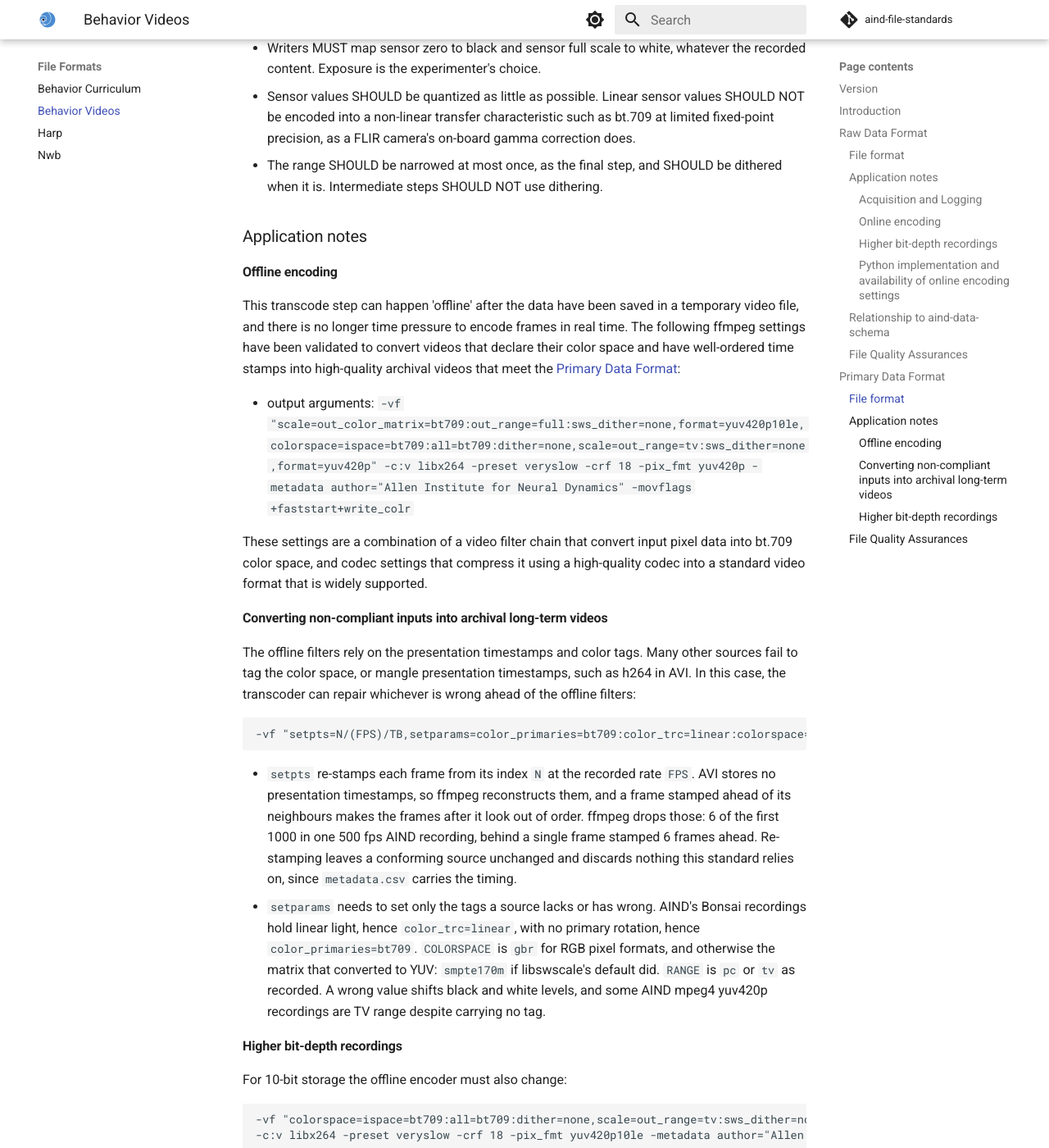
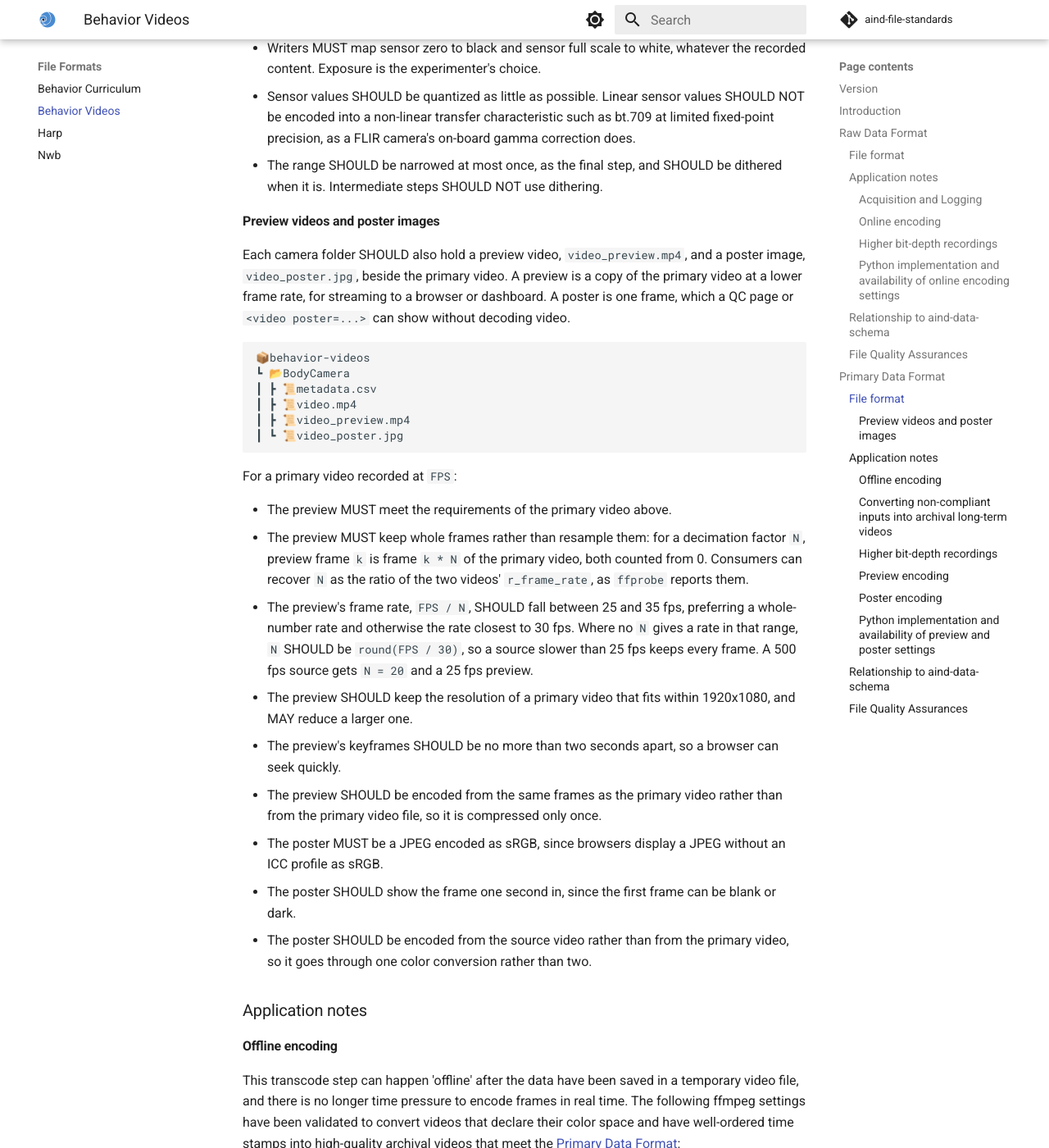
Before and after one commit to AllenNeuralDynamics/aind-file-standards, an MkDocs documentation site: the page built from docs/file_formats/behavior_videos.md, in a window 1280 px wide and 1400 px high, scrolled down 5158 px. Shown: the whole window at 82% size. Built offline with MkDocs 1.6.1 and Material for MkDocs 9.7.7, drawn with Linux system fonts in a browser that asks for light colours; comment, search, counter and statistics services are not loaded; some of the changed text lies outside the part shown.

Commit message:
docs: add a preview video and poster image to behavior videos
Each camera folder should now hold video_preview.mp4 and
video_poster.jpg beside the primary video, as proposed in #85, so
browsers and dashboards can stream behavior video acquired at 120 to
500 fps. Both are SHOULDs, so files that conformed to 0.3.0 still
conform and the version moves to 0.4.0.

- The preview keeps every N-th frame, with N chosen for a 25 to 35 fps
  preview, so preview frame k is primary frame k * N.
- The poster is an sRGB JPEG of the frame one second in.
- Both are encoded from the same frames as the primary video and live in
  the raw data asset beside it rather than in a derived asset, as
  discussed in #85.

````diff
--- a/docs/file_formats/behavior_videos.md
+++ b/docs/file_formats/behavior_videos.md
@@ -160,6 +160,31 @@
 - Sensor values SHOULD be quantized as little as possible. Linear sensor values SHOULD NOT be encoded into a non-linear transfer characteristic such as bt.709 at limited fixed-point precision, as a FLIR camera's on-board gamma correction does.
 - The range SHOULD be narrowed at most once, as the final step, and SHOULD be dithered when it is. Intermediate steps SHOULD NOT use dithering.
 
+#### Preview videos and poster images
+
+Each camera folder SHOULD also hold a preview video, `video_preview.mp4`, and a poster image, `video_poster.jpg`, beside the primary video. A preview is a copy of the primary video at a lower frame rate, for streaming to a browser or dashboard. A poster is one frame, which a QC page or `<video poster=...>` can show without decoding video.
+
+```plaintext
+📦behavior-videos
+┗ 📂BodyCamera
+┃ ┣ 📜metadata.csv
+┃ ┣ 📜video.mp4
+┃ ┣ 📜video_preview.mp4
+┃ ┗ 📜video_poster.jpg
+```
+
+For a primary video recorded at `FPS`:
+
+- The preview MUST meet the requirements of the primary video above.
+- The preview MUST keep whole frames rather than resample them: for a decimation factor `N`, preview frame `k` is frame `k * N` of the primary video, both counted from 0. Consumers can recover `N` as the ratio of the two videos' `r_frame_rate`, as `ffprobe` reports them.
+- The preview's frame rate, `FPS / N`, SHOULD fall between 25 and 35 fps, preferring a whole-number rate and otherwise the rate closest to 30 fps. Where no `N` gives a rate in that range, `N` SHOULD be `round(FPS / 30)`, so a source slower than 25 fps keeps every frame. A 500 fps source gets `N = 20` and a 25 fps preview.
+- The preview SHOULD keep the resolution of a primary video that fits within 1920x1080, and MAY reduce a larger one.
+- The preview's keyframes SHOULD be no more than two seconds apart, so a browser can seek quickly.
+- The preview SHOULD be encoded from the same frames as the primary video rather than from the primary video file, so it is compressed only once.
+- The poster MUST be a JPEG encoded as sRGB, since browsers display a JPEG without an ICC profile as sRGB.
+- The poster SHOULD show the frame one second in, since the first frame can be blank or dark.
+- The poster SHOULD be encoded from the source video rather than from the primary video, so it goes through one color conversion rather than two.
+
 ### Application notes
 
 #### Offline encoding
@@ -190,7 +215,44 @@
 -c:v libx264 -preset veryslow -crf 18 -pix_fmt yuv420p10le -metadata author="Allen Institute for Neural Dynamics" -movflags +faststart+write_colr
 ```
 
+#### Preview encoding
+
+The following ffmpeg settings encode a preview for a decimation factor `N` and preview frame rate `PREVIEW_FPS`:
+
+```
+-vf "select=not(mod(n\,N))" -fps_mode passthrough
+-c:v libx264 -preset medium -crf 27 -pix_fmt yuv420p -g <2 * PREVIEW_FPS>
+-metadata author="Allen Institute for Neural Dynamics" -movflags +faststart+write_colr
+```
+
+`select` leaves the stream's frame rate at the source's, so without `-fps_mode passthrough` ffmpeg duplicates the kept frames back up to it. `-g` sets the two-second keyframe interval.
+
+Run these settings as a second output of the [offline encoding](#offline-encoding) ffmpeg process, taking frames after the offline filters.
+
+#### Poster encoding
+
+The following ffmpeg settings encode a poster from source frame `FRAME`:
+
+```
+-vf "select=eq(n\,FRAME),scale=out_color_matrix=bt709:out_range=full:flags=accurate_rnd+full_chroma_int+full_chroma_inp:sws_dither=none,zscale=t=iec61966-2-1:r=full"
+-c:v mjpeg -pix_fmt yuvj420p -q:v 3 -frames:v 1 -update 1
+```
+
+`FRAME` is `round(FPS)`, the frame one second in, and must be less than the number of frames in the source, since a `select` that matches no frame writes no file and ffmpeg still exits successfully.
+
+Run these settings as another output of the offline encoding process, taking frames after any repairs from [Converting non-compliant inputs](#converting-non-compliant-inputs-into-archival-long-term-videos) but before the offline filters.
+
+#### Python implementation and availability of preview and poster settings
+
+These settings are accessible in python environments through `aind-video-utils`, which writes the preview and poster in the same ffmpeg process as the primary video.
+
+### Relationship to aind-data-schema
+
+Preview videos and poster images belong to the raw data asset that holds their primary video, rather than to a derived asset, so consumers find them without looking up another asset.
+
 ### File Quality Assurances
 
 - `ffprobe` MUST report the video stream's pixel format, range, and color space correctly.
 - The primary data format MUST honor the quality assurance of the raw data format.
+- The frame-count checks of the raw data format apply to the primary video, not to the preview or poster.
+- A preview MUST hold `ceil(nb_frames / N)` frames, where `nb_frames` is the number of frames in the primary video.
````
Also changed, not shown: other parts of docs/file_formats/behavior_videos.md (+1 -1 lines).
